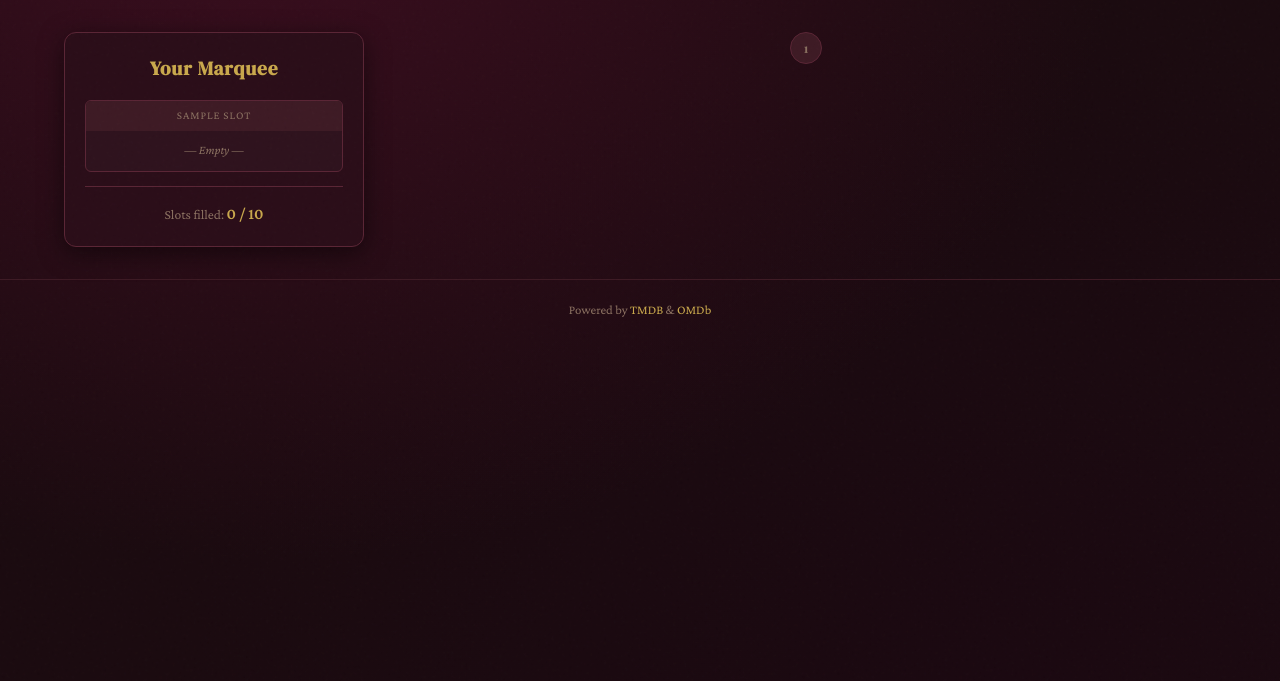
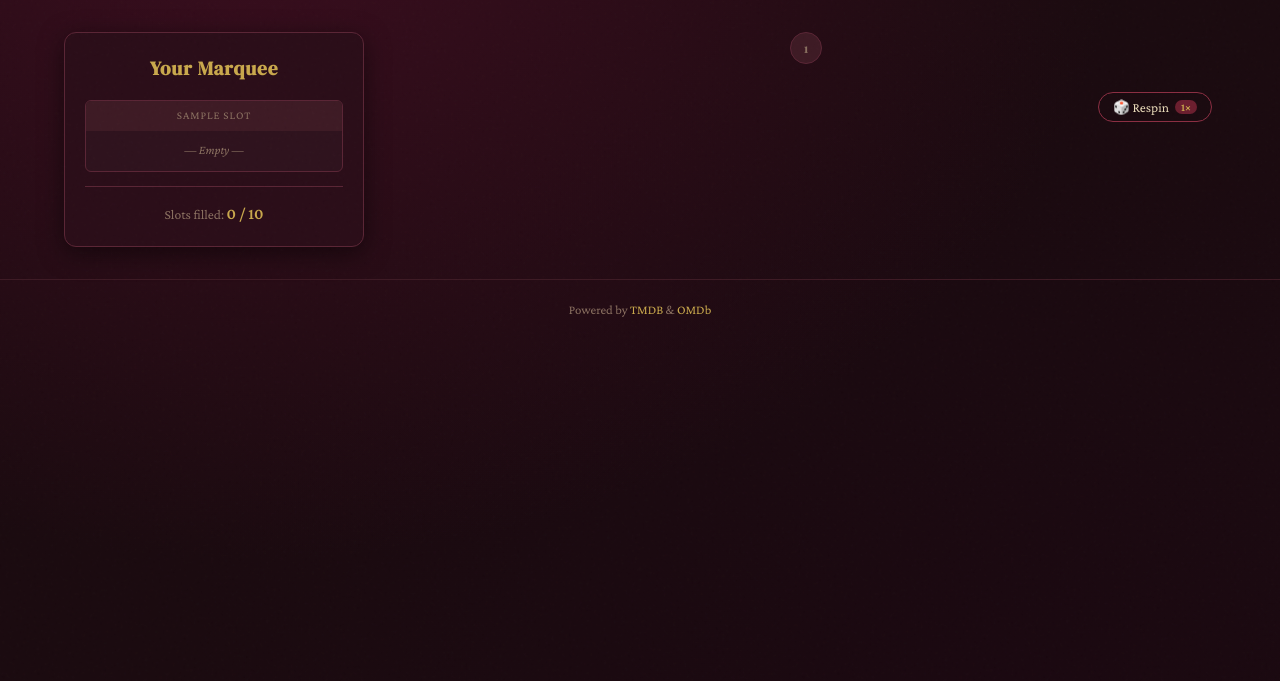
Before and after one commit to aidanivy/realwatcher, a Flask app: template templates/game.html in a window 1280 px wide. Shown: the part 119-800 px from the top of the page. Run offline with Flask 3, Linux system fonts and the light colour scheme; the template is opened without the code that fills it: most values are stand-ins (such as "Sample title", 1, 10 or a date in 2020); grey boxes marked "Sample" are stand-in pictures; some web fonts are replaced.

Commit message:
Fixed double button, added respin, decreased slots

```diff
--- a/app.py
+++ b/app.py
@@ -122,18 +122,16 @@ VALID_COMBOS = _build_valid_combos()
 
 # ── Slot / game config (must match load_movies_to_db.py) ──────────────────────
 MARQUEE_SLOTS = [
-    {"slot_number": 1,  "genre": "Action/Thriller", "label": "Action / Thriller I",  "icon": "🎬"},
-    {"slot_number": 2,  "genre": "Action/Thriller", "label": "Action / Thriller II", "icon": "💥"},
-    {"slot_number": 3,  "genre": "Horror",           "label": "Horror",               "icon": "👻"},
-    {"slot_number": 4,  "genre": "Comedy",            "label": "Comedy",               "icon": "😂"},
-    {"slot_number": 5,  "genre": "Drama",             "label": "Drama",                "icon": "🎭"},
-    {"slot_number": 6,  "genre": "Romance",           "label": "Romance",              "icon": "💕"},
-    {"slot_number": 7,  "genre": "Animated",          "label": "Animated",             "icon": "✨"},
-    {"slot_number": 8,  "genre": "Oscar Nominated",   "label": "Oscar Nominated",      "icon": "🏆"},
-    {"slot_number": 9,  "genre": "Blockbuster",       "label": "Blockbuster",          "icon": "💰"},
-    {"slot_number": 10, "genre": None,                "label": "Wildcard",             "icon": "🃏"},
+    {"slot_number": 1, "genre": "Action/Thriller", "label": "Action / Thriller", "icon": "🎬"},
+    {"slot_number": 2, "genre": "Horror",           "label": "Horror",            "icon": "👻"},
+    {"slot_number": 3, "genre": "Comedy",           "label": "Comedy",            "icon": "😂"},
+    {"slot_number": 4, "genre": "Drama",            "label": "Drama",             "icon": "🎭"},
+    {"slot_number": 5, "genre": "Romance",          "label": "Romance",           "icon": "💕"},
+    {"slot_number": 6, "genre": "Animated",         "label": "Animated",          "icon": "✨"},
+    {"slot_number": 7, "genre": "Oscar Nominated",  "label": "Oscar Nominated",   "icon": "🏆"},
+    {"slot_number": 8, "genre": None,               "label": "Wildcard",          "icon": "🃏"},
 ]
-TOTAL_ROUNDS = 10  # one round per slot — player fills all 10
+TOTAL_ROUNDS = 8  # one round per slot — player fills all 8
 ERAS    = ["1970s", "1980s", "1990s", "2000s", "2010s", "2020s"]
 STUDIOS = ["Disney", "Warner Brothers", "Universal", "Paramount",
            "Sony/Columbia", "20th Century Fox", "MGM/UA", "Independent"]
@@ -185,6 +183,7 @@ def fresh_state(player_name: str, mode: str = "realwatcher") -> dict:
         },
         "drafted_ids":  [],             # tmdb IDs already drafted
         "history":      [],             # log of past rounds
+        "respin_used":  False,          # one free respin per game
         "started_at":   datetime.now(timezone.utc).isoformat(),
     }
 
@@ -420,14 +419,69 @@ def game_spin():
 
     rows = query(sql, params)
     pool = [film_row_to_dict(r, keep_gross=keep_gross) for r in rows]
+    pool = [f for f in pool if eligible_slots_for_film(s, f)]
 
-    # Debug: log the spin result to terminal
-    print(f"  Spin: {era} x {studio} -> {len(pool)} films found")
+    print(f"  Spin: {era} x {studio} -> {len(pool)} eligible films")
 
     s["spin"]  = {"era": era, "studio": studio}
     s["pool"]  = pool
     s["phase"] = "draft"
     save_state(s)
+
+    return jsonify({
+        "era":    era,
+        "studio": studio,
+        "pool":   pool,
+        "open_slots": [
+            {"slot_number": sl["slot_number"], "label": sl["label"],
+             "genre": sl["genre"], "icon": sl["icon"]}
+            for sl in open_slots(s)
+        ],
+    })
+
+
+@app.post("/game/respin")
+def game_respin():
+    s = state()
+    if not s or s["phase"] != "draft":
+        return jsonify({"error": "Not in draft phase"}), 400
+    if s.get("respin_used"):
+        return jsonify({"error": "Respin already used"}), 400
+
+    mode       = s.get("mode", "realwatcher")
+    keep_gross = mode == "classic"
+    order_by   = "m.gross_m DESC" if mode == "classic" else "m.title ASC"
+    already    = s["drafted_ids"]
+
+    valid      = spinnable_combos(s)
+    current    = (s["spin"]["era"], s["spin"]["studio"])
+    options    = [c for c in valid if c != current] or valid
+    era, studio = random.choice(options)
+
+    not_in_clause = ""
+    if already:
+        placeholders  = ",".join("?" * len(already))
+        not_in_clause = f"AND m.id NOT IN ({placeholders})"
+
+    sql = f"""
+        SELECT DISTINCT
+            m.id, m.title, m.year, m.era, m.studio,
+            m.gross_m, m.poster_url, m.tmdb_url, m.overview, m.genre_str
+        FROM movies m
+        WHERE m.era = ? AND m.studio = ?
+          {not_in_clause}
+        ORDER BY {order_by}
+        LIMIT 20
+    """
+    pool = [film_row_to_dict(r, keep_gross=keep_gross) for r in query(sql, [era, studio] + already)]
+    pool = [f for f in pool if eligible_slots_for_film(s, f)]
+
+    s["spin"]        = {"era": era, "studio": studio}
+    s["pool"]        = pool
+    s["respin_used"] = True
+    save_state(s)
+
+    print(f"  Respin: {era} x {studio} -> {len(pool)} eligible films")
 
     return jsonify({
         "era":    era,
--- a/static/css/main.css
+++ b/static/css/main.css
@@ -348,7 +348,33 @@ a:hover { color: var(--gold-lt); text-decoration: underline; }
 .phase-draft { animation: fadeIn .3s ease; }
 @keyframes fadeIn { from { opacity: 0; transform: translateY(8px); } to { opacity: 1; transform: none; } }
 
-.draft-header { margin-bottom: 20px; text-align: center; }
+.draft-header { margin-bottom: 20px; }
+.draft-header-top {
+  display: flex; align-items: center; justify-content: center;
+  gap: 12px; flex-wrap: wrap; margin-bottom: 8px;
+}
+.respin-row {
+  display: flex; justify-content: flex-end;
+  margin-bottom: 12px; padding: 0 4px;
+}
+.btn-respin {
+  display: inline-flex; align-items: center; gap: 6px;
+  background: transparent; border: 1px solid var(--burgundy-lt);
+  color: var(--cream-dk); font-family: var(--ff-serif); font-size: .85rem;
+  padding: 6px 14px; border-radius: 20px; cursor: pointer;
+  transition: border-color .2s, color .2s, background .2s;
+  white-space: nowrap;
+}
+.btn-respin:hover:not(:disabled) {
+  border-color: var(--gold); color: var(--gold);
+  background: rgba(201,168,76,.08);
+}
+.btn-respin:disabled { opacity: .4; cursor: not-allowed; }
+.btn-respin.respin-spent { opacity: .35; }
+.respin-badge {
+  background: var(--burgundy); color: var(--gold);
+  font-size: .7rem; font-weight: 700; padding: 1px 6px; border-radius: 10px;
+}
 .spin-result {
   display: inline-flex; align-items: center; gap: 12px;
   background: var(--card-bg); border: 1px solid var(--gold-dk);
@@ -759,7 +785,7 @@ a:hover { color: var(--gold-lt); text-decoration: underline; }
   .draft-board { position: static; padding: 14px; }
   .marquee-slots {
     display: grid;
-    grid-template-columns: repeat(5, 1fr);
+    grid-template-columns: repeat(4, 1fr);
     gap: 4px;
   }
   .slot-label { font-size: .6rem; padding: 4px 6px; }
@@ -770,6 +796,9 @@ a:hover { color: var(--gold-lt); text-decoration: underline; }
   .slot-film-year { display: none; }
   .slot-empty-label { padding: 6px 4px; font-size: .65rem; }
   .board-total { font-size: .78rem; }
+
+  /* Respin */
+  .btn-respin { padding: 10px 16px; font-size: .9rem; }
 
   /* Reel machine */
   .reel-machine { padding: 24px 14px; }
--- a/static/js/game.js
+++ b/static/js/game.js
@@ -1,9 +1,10 @@
 /* game.js — slot machine spin, film selection, draft API calls */
 
 // ── State ────────────────────────────────────────────────────────────────────
-let selectedFilm   = null;
-let currentPool    = [];
+let selectedFilm     = null;
+let currentPool      = [];
 let currentOpenSlots = [];
+let drafting         = false;
 
 // ── DOM refs ─────────────────────────────────────────────────────────────────
 const phaseSpin  = document.getElementById('phase-spin');
@@ -76,6 +77,62 @@ function animateReel(strip, items, finalIdx, duration = 1800) {
   });
 }
 
+// ── Respin button ────────────────────────────────────────────────────────────
+const btnRespin = document.getElementById('btn-respin');
+if (btnRespin) {
+  btnRespin.addEventListener('click', async () => {
+    btnRespin.disabled = true;
+    btnRespin.innerHTML = '<span>Spinning…</span>';
+
+    try {
+      const res  = await fetch('/game/respin', { method: 'POST' });
+      const data = await res.json();
+
+      if (data.error) {
+        toast(data.error, 'error');
+        btnRespin.disabled = false;
+        btnRespin.innerHTML = '🎲 Respin <span class="respin-badge">1×</span>';
+        return;
+      }
+
+      // Show spin phase so the animation is visible
+      phaseDraft.style.display = 'none';
+      phaseSpin.style.display  = '';
+
+      const eraIdx    = ERA_LIST.indexOf(data.era);
+      const studioIdx = STUDIO_LIST.indexOf(STUDIO_DISPLAY[data.studio] ?? data.studio);
+
+      await Promise.all([
+        animateReel(stripEra,    ERA_LIST,    eraIdx    >= 0 ? eraIdx    : 0),
+        animateReel(stripStudio, STUDIO_LIST, studioIdx >= 0 ? studioIdx : 0),
+      ]);
+
+      // Switch back to draft with new pool
+      phaseSpin.style.display  = 'none';
+      phaseDraft.style.display = '';
+
+      currentPool      = data.pool;
+      currentOpenSlots = data.open_slots;
+
+      spinResult.innerHTML = `
+        <span class="result-era">${data.era}</span>
+        <span class="result-sep">×</span>
+        <span class="result-studio">${data.studio}</span>
+      `;
+
+      renderPool(data.pool);
+      btnRespin.disabled = true;
+      btnRespin.classList.add('respin-spent');
+      btnRespin.innerHTML = '🎲 Respin <span class="respin-badge">Used</span>';
+
+    } catch (err) {
+      toast('Network error — please try again.', 'error');
+      btnRespin.disabled = false;
+      btnRespin.innerHTML = '🎲 Respin <span class="respin-badge">1×</span>';
+    }
+  });
+}
+
 // ── Spin button ───────────────────────────────────────────────────────────────
 if (btnSpin) {
   btnSpin.addEventListener('click', async () => {
@@ -119,6 +176,11 @@ if (btnSpin) {
       // Switch phase
       phaseSpin.style.display  = 'none';
       phaseDraft.style.display = '';
+
+      // Enable respin now that a spin has happened
+      if (btnRespin && !btnRespin.classList.contains('respin-spent')) {
+        btnRespin.disabled = false;
+      }
 
     } catch (err) {
       toast('Network error — please try again.', 'error');
@@ -217,6 +279,8 @@ if (slotPicker) {
 
 // ── Draft API call ────────────────────────────────────────────────────────────
 async function draftFilm(filmId, slotNumber) {
+  if (drafting) return;
+  drafting = true;
   slotPicker.style.display = 'none';
 
   try {
@@ -229,6 +293,7 @@ async function draftFilm(filmId, slotNumber) {
 
     if (data.error) {
       toast(data.error, 'error');
+      drafting = false;
       return;
     }
 
@@ -237,11 +302,11 @@ async function draftFilm(filmId, slotNumber) {
       return;
     }
 
-    // Reload the page to show updated marquee + fresh spin phase
     window.location.reload();
 
   } catch (err) {
     toast('Network error — please try again.', 'error');
+    drafting = false;
   }
 }
 
--- a/templates/game.html
+++ b/templates/game.html
@@ -53,6 +53,17 @@
       {% for i in range(1, total_rounds + 1) %}
       <div class="progress-pip {% if i < s.round %}done{% elif i == s.round %}current{% endif %}">{{ i }}</div>
       {% endfor %}
+    </div>
+
+    <!-- Respin button — persistent across phases -->
+    <div class="respin-row">
+      <button class="btn-respin {% if s.respin_used %}respin-spent{% endif %}"
+              id="btn-respin"
+              {% if s.respin_used or s.phase == 'spin' %}disabled{% endif %}
+              title="One free respin per game">
+        🎲 Respin
+        <span class="respin-badge">{% if s.respin_used %}Used{% else %}1×{% endif %}</span>
+      </button>
     </div>
 
     <!-- Phase: SPIN -->
```
Also changed, not shown: templates/lobby.html (+4 -4 lines), moviegame.db.
